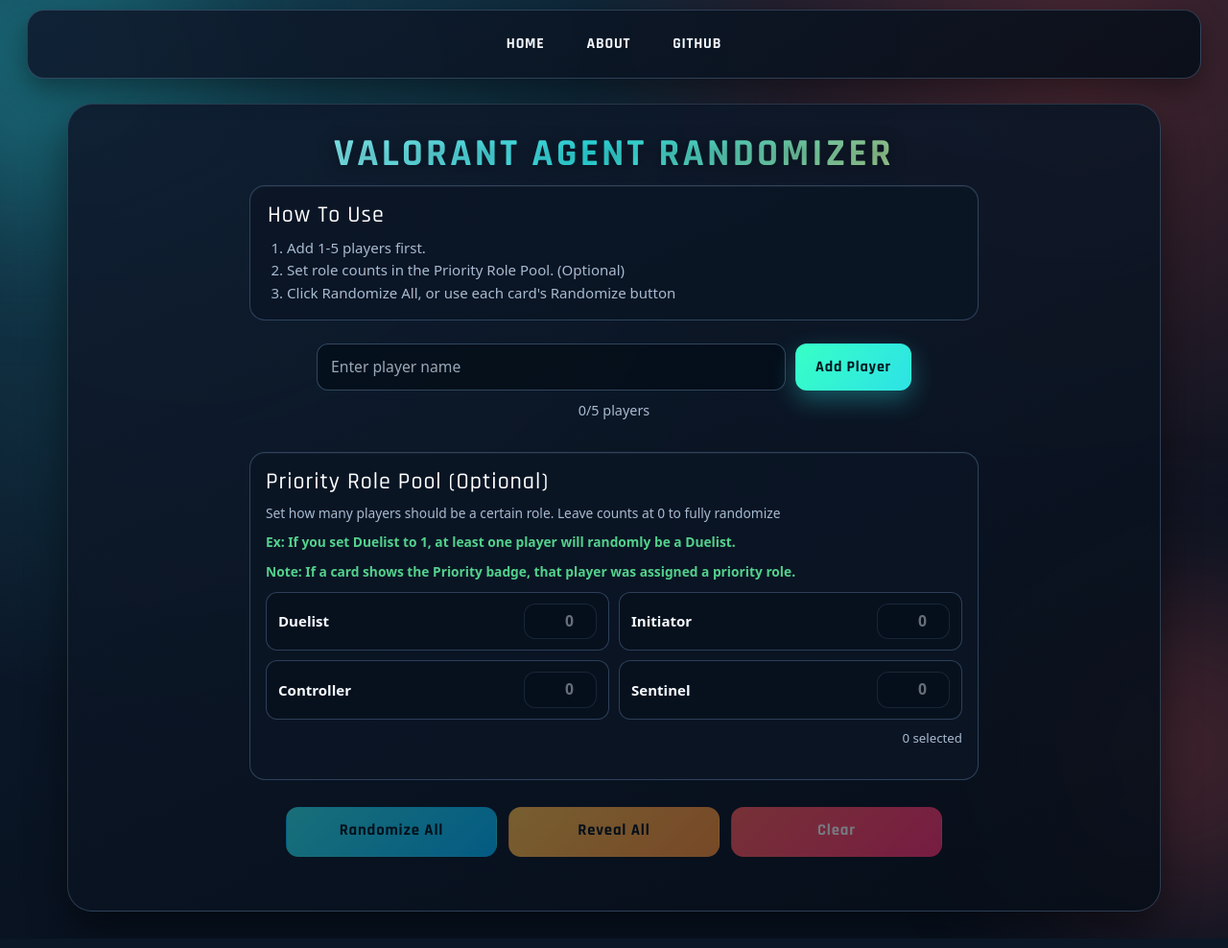
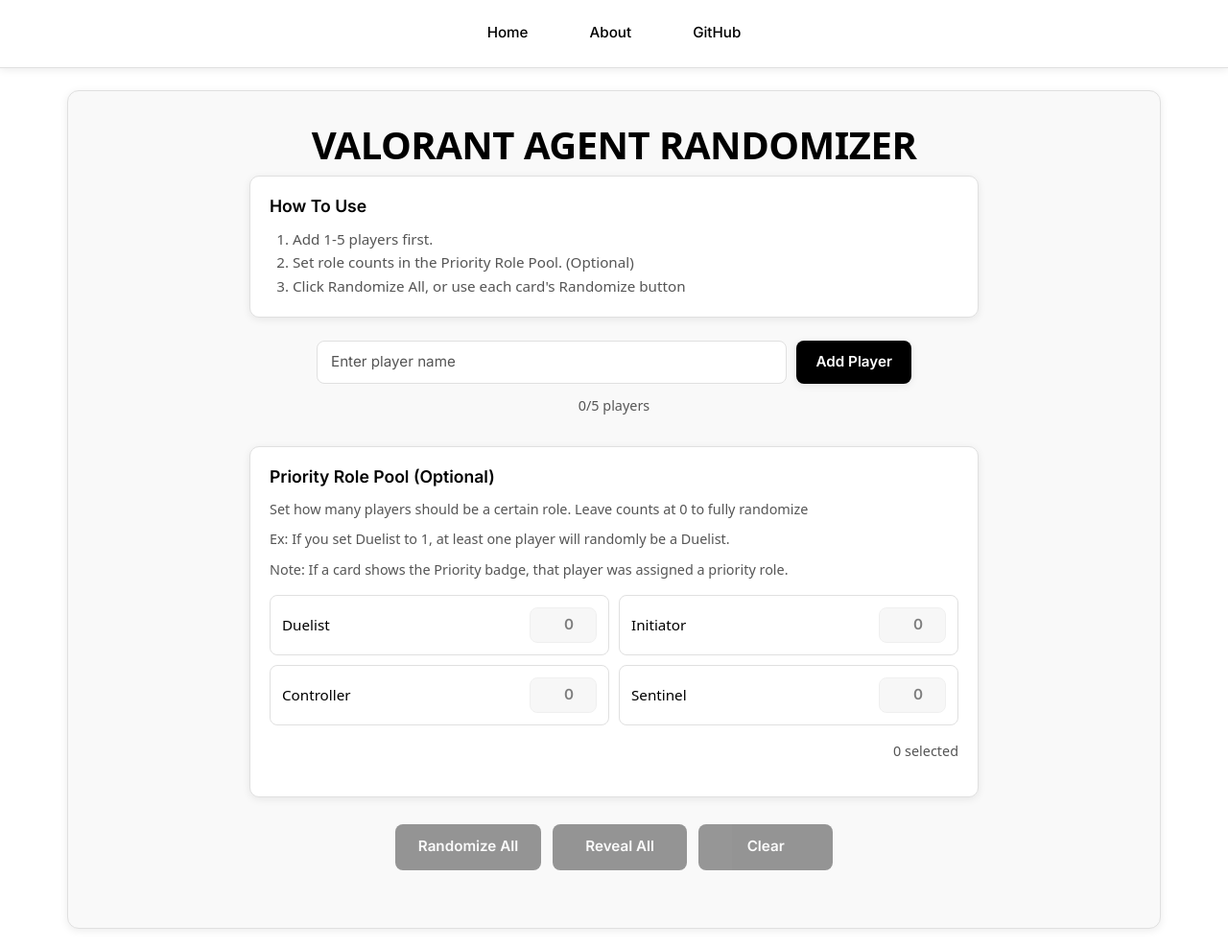
Before and after one commit to slong96/valorant-2026-randomizer, a Django app: page / in a window 1280 px wide. Shown: the whole page at 96% size. Run offline with Django 4.2, Linux system fonts and the light colour scheme; parts of the project's set-up code (start-up, migrations or seed data) failed here and were passed over.

Commit message:
changed css

```diff
--- a/valorant_stack_app/static/style.css
+++ b/valorant_stack_app/static/style.css
@@ -1,18 +1,17 @@
-@import url('https://fonts.googleapis.com/css2?family=Rajdhani:wght@500;600;700&family=Space+Grotesk:wght@400;500;600;700&display=swap');
+@import url('https://fonts.googleapis.com/css2?family=Inter:wght@400;500;600;700&display=swap');
 
 :root {
-    --bg-deep: #081220;
-    --bg-mid: #0f1f34;
-    --panel: rgba(11, 22, 38, 0.84);
-    --panel-edge: rgba(138, 172, 214, 0.26);
-    --text-main: #f3f8ff;
-    --text-soft: #a8bbd1;
-    --accent-cyan: #2de2e6;
-    --accent-red: #ff5c57;
-    --accent-amber: #ffbf47;
-    --ok-green: #53d18c;
-    --shadow-main: 0 18px 42px rgba(0, 0, 0, 0.45);
-    --nav-height: 72px;
+    --bg-main: #ffffff;
+    --bg-secondary: #f9f9f9;
+    --bg-tertiary: #f0f0f0;
+    --text-primary: #000000;
+    --text-secondary: #555555;
+    --border-color: #e0e0e0;
+    --button-primary: #000000;
+    --button-hover: #333333;
+    --shadow-light: 0 2px 8px rgba(0, 0, 0, 0.08);
+    --shadow-medium: 0 4px 16px rgba(0, 0, 0, 0.12);
+    --nav-height: 70px;
 }
 
 * {
@@ -24,189 +23,147 @@
 body {
     position: relative;
     min-height: 100vh;
-    padding: calc(36px + var(--nav-height)) 28px 28px;
-    color: var(--text-main);
-    font-family: 'Space Grotesk', 'Segoe UI', sans-serif;
-    background:
-        radial-gradient(circle at 18% 16%, rgba(45, 226, 230, 0.2) 0%, transparent 45%),
-        radial-gradient(circle at 88% 6%, rgba(255, 92, 87, 0.25) 0%, transparent 36%),
-        linear-gradient(145deg, var(--bg-mid), var(--bg-deep) 56%);
+    padding: calc(24px + var(--nav-height)) 20px 20px;
+    color: var(--text-primary);
+    font-family: 'Inter', -apple-system, BlinkMacSystemFont, 'Segoe UI', sans-serif;
+    background: var(--bg-main);
     overflow-x: hidden;
 }
 
 .site-nav {
     position: fixed;
-    top: 10px;
+    top: 0;
     left: 0;
     width: 100%;
     z-index: 1000;
-    padding-inline: 28px;
+    padding: 0 20px;
+    background: var(--bg-main);
+    border-bottom: 1px solid var(--border-color);
+    box-shadow: var(--shadow-light);
 }
 
 .site-nav-inner {
     width: min(1240px, 100%);
     min-height: var(--nav-height);
     margin: 0 auto;
-    padding: 10px 16px;
     display: flex;
     align-items: center;
     justify-content: center;
-    gap: 10px;
-    border-radius: 18px;
-    border: 1px solid rgba(138, 172, 214, 0.28);
-    background: linear-gradient(145deg, rgba(15, 28, 47, 0.9), rgba(7, 14, 24, 0.9));
-    box-shadow: 0 12px 28px rgba(0, 0, 0, 0.38);
-    backdrop-filter: blur(6px);
+    gap: 32px;
 }
 
 .site-nav-link {
-    padding: 9px 16px;
-    border-radius: 10px;
-    border: 1px solid transparent;
-    color: var(--text-main);
-    font-family: 'Rajdhani', sans-serif;
-    font-size: 0.98rem;
-    font-weight: 700;
-    letter-spacing: 0.05em;
-    text-transform: uppercase;
+    padding: 8px 16px;
+    color: var(--text-primary);
+    font-family: 'Inter', sans-serif;
+    font-size: 0.95rem;
+    font-weight: 500;
     text-decoration: none;
-    transition: transform 0.2s ease, border-color 0.2s ease, background 0.2s ease;
+    transition: color 0.2s ease;
+    border-bottom: 2px solid transparent;
 }
 
 .site-nav-link:hover {
-    transform: translateY(-1px);
-    border-color: rgba(45, 226, 230, 0.45);
-    background: rgba(45, 226, 230, 0.12);
-    color: #ffffff;
-}
-
-body::before,
-body::after {
-    content: '';
-    position: fixed;
-    z-index: -1;
-    width: 340px;
-    height: 340px;
-    border-radius: 999px;
-    filter: blur(80px);
-}
-
-body::before {
-    top: -120px;
-    left: -140px;
-    background: rgba(45, 226, 230, 0.26);
-}
-
-body::after {
-    right: -120px;
-    bottom: -150px;
-    background: rgba(255, 92, 87, 0.22);
+    color: var(--button-primary);
+    border-bottom-color: var(--button-primary);
 }
 
 .container {
     width: min(1240px, 100%);
     margin: 0 auto;
-    padding: clamp(20px, 2.2vw, 34px);
-    border-radius: 26px;
-    border: 1px solid var(--panel-edge);
-    background: linear-gradient(155deg, rgba(15, 28, 47, 0.92), rgba(7, 14, 24, 0.9));
-    box-shadow: var(--shadow-main);
-    backdrop-filter: blur(6px);
+    padding: 32px 28px;
+    border-radius: 12px;
+    background: var(--bg-secondary);
+    border: 1px solid var(--border-color);
+    box-shadow: var(--shadow-light);
 }
 
 h1 {
-    margin-top: 4px;
+    margin-top: 0;
     margin-bottom: 28px;
     text-align: center;
-    letter-spacing: 0.08em;
-    text-transform: uppercase;
-    font-family: 'Rajdhani', sans-serif;
-    font-size: clamp(2rem, 5vw, 3.3rem);
-    color: #f8fdff;
-    text-shadow:
-        0 0 26px rgba(45, 226, 230, 0.5),
-        0 2px 14px rgba(0, 0, 0, 0.48);
-    animation: reveal-up 0.55s ease both;
+    font-size: clamp(2rem, 5vw, 3rem);
+    color: var(--text-primary);
+    font-weight: 700;
+    letter-spacing: -0.5px;
 }
 
 .main-title {
-    background: linear-gradient(125deg, #d7f8ff 0%, var(--accent-cyan) 48%, var(--accent-amber) 100%);
-    -webkit-background-clip: text;
-    background-clip: text;
-    color: transparent;
-    text-shadow: 0 2px 18px rgba(0, 0, 0, 0.42);
+    color: var(--text-primary);
+    background: none;
+    -webkit-background-clip: unset;
+    background-clip: unset;
 }
 
 .workflow-note,
 .role-pool-section {
     width: min(760px, 100%);
     margin-inline: auto;
-    border-radius: 16px;
-    border: 1px solid rgba(116, 153, 200, 0.35);
-    background: var(--panel);
-    box-shadow: inset 0 1px 0 rgba(255, 255, 255, 0.05);
+    border-radius: 10px;
+    border: 1px solid var(--border-color);
+    background: var(--bg-main);
+    box-shadow: var(--shadow-light);
 }
 
 .workflow-note {
-    margin-bottom: 22px;
-    padding: 16px 18px;
-    animation: reveal-up 0.6s 0.05s ease both;
+    margin-bottom: 24px;
+    padding: 20px;
 }
 
 .workflow-note h3,
 .role-pool-section h3 {
-    margin-bottom: 8px;
-    font-family: 'Rajdhani', sans-serif;
-    letter-spacing: 0.04em;
-    font-size: clamp(1.2rem, 2vw, 1.5rem);
-    color: #ffffff;
+    margin-bottom: 12px;
+    font-family: 'Inter', sans-serif;
+    font-size: 1.1rem;
+    color: var(--text-primary);
+    font-weight: 600;
 }
 
 .workflow-note ol {
     margin: 0;
-    padding-left: 20px;
-    color: var(--text-soft);
-    font-size: 0.94rem;
-    line-height: 1.55;
+    padding-left: 24px;
+    color: var(--text-secondary);
+    font-size: 0.95rem;
+    line-height: 1.6;
 }
 
 .input-section {
     max-width: 620px;
     margin: 0 auto 32px;
-    animation: reveal-up 0.64s 0.1s ease both;
 }
 
 #player-input-form {
     display: grid;
     grid-template-columns: 1fr auto;
     gap: 10px;
-    margin-bottom: 10px;
+    margin-bottom: 12px;
 }
 
 #player-input-form input,
 .role-count-item input {
-    border-radius: 12px;
-    border: 1px solid rgba(130, 173, 221, 0.35);
-    background: rgba(3, 12, 22, 0.62);
-    color: #f4fbff;
-    font-size: 0.98rem;
+    border-radius: 8px;
+    border: 1px solid var(--border-color);
+    background: var(--bg-main);
+    color: var(--text-primary);
+    font-size: 0.95rem;
+    font-family: 'Inter', sans-serif;
 }
 
 #player-input-form input {
     width: 100%;
-    min-height: 49px;
-    padding: 12px 14px;
+    min-height: 44px;
+    padding: 10px 14px;
 }
 
 #player-input-form input::placeholder {
-    color: rgba(211, 226, 243, 0.72);
+    color: var(--text-secondary);
 }
 
 #player-input-form input:focus,
 .role-count-item input:focus {
     outline: none;
-    border-color: var(--accent-cyan);
-    box-shadow: 0 0 0 3px rgba(45, 226, 230, 0.22);
+    border-color: var(--text-primary);
+    box-shadow: 0 0 0 2px rgba(0, 0, 0, 0.05);
 }
 
 #add-player-button,
@@ -215,59 +172,57 @@ h1 {
 #clear-button,
 .rerandomize-btn,
 .home-link {
-    border: 1px solid transparent;
+    border: none;
     cursor: pointer;
-    font-family: 'Rajdhani', sans-serif;
-    font-weight: 700;
-    letter-spacing: 0.05em;
-    transition: transform 0.22s ease, filter 0.22s ease, box-shadow 0.22s ease;
+    font-family: 'Inter', sans-serif;
+    font-weight: 600;
+    transition: all 0.2s ease;
+    border-radius: 8px;
 }
 
 #add-player-button {
-    min-height: 49px;
+    min-height: 44px;
     padding: 10px 20px;
-    border-radius: 12px;
-    color: #00161f;
-    background: linear-gradient(125deg, #37ffc6, #2de2e6);
-    box-shadow: 0 10px 26px rgba(45, 226, 230, 0.33);
+    color: #ffffff;
+    background: var(--button-primary);
+    box-shadow: var(--shadow-light);
+    font-size: 0.95rem;
 }
 
 #add-player-button:hover {
-    filter: brightness(1.08);
-    transform: translateY(-2px);
+    background: var(--button-hover);
+    transform: translateY(-1px);
+    box-shadow: var(--shadow-medium);
+}
+
+#add-player-button:active {
+    transform: translateY(0);
 }
 
 .player-count {
     text-align: center;
     font-size: 0.9rem;
-    color: var(--text-soft);
+    color: var(--text-secondary);
+    margin-top: 8px;
 }
 
 .role-pool-section {
     margin-bottom: 28px;
-    padding: 16px;
-    animation: reveal-up 0.7s 0.16s ease both;
+    padding: 20px;
 }
 
 .role-pool-hint,
 .role-pool-note {
     margin-bottom: 10px;
-    font-size: 0.86rem;
-}
-
-.role-pool-hint {
-    color: var(--text-soft);
-}
-
-.role-pool-note {
-    color: var(--ok-green);
-    font-weight: 600;
+    font-size: 0.9rem;
+    color: var(--text-secondary);
 }
 
 .role-grid {
     display: grid;
     grid-template-columns: repeat(2, minmax(0, 1fr));
     gap: 10px;
+    margin: 16px 0;
 }
 
 .role-count-item {
@@ -275,57 +230,58 @@ h1 {
     align-items: center;
     justify-content: space-between;
     gap: 8px;
-    padding: 11px 12px;
-    border-radius: 12px;
-    border: 1px solid rgba(135, 172, 221, 0.3);
-    background: rgba(7, 17, 30, 0.72);
-    color: #f8fbff;
-    font-size: 0.94rem;
+    padding: 12px;
+    border-radius: 8px;
+    border: 1px solid var(--border-color);
+    background: var(--bg-main);
+    color: var(--text-primary);
+    font-size: 0.95rem;
+    font-weight: 500;
+}
+
+.role-count-item input {
+    width: 70px;
+    padding: 6px 8px;
+    text-align: right;
     font-weight: 600;
 }
 
-.role-count-item input {
-    width: 76px;
-    padding: 6px 8px;
-    text-align: right;
-    font-weight: 700;
-}
-
 .role-count-item input:disabled {
-    opacity: 0.4;
+    opacity: 0.5;
     cursor: not-allowed;
+    background: var(--bg-tertiary);
 }
 
 .role-pool-total {
-    margin-top: 10px;
+    margin-top: 12px;
     text-align: right;
-    color: var(--text-soft);
-    font-size: 0.83rem;
+    color: var(--text-secondary);
+    font-size: 0.9rem;
 }
 
 .about-section {
     width: min(760px, 100%);
     margin: 30px auto 0;
-    padding: 16px 18px;
-    border-radius: 16px;
-    border: 1px solid rgba(116, 153, 200, 0.35);
-    background: var(--panel);
-    box-shadow: inset 0 1px 0 rgba(255, 255, 255, 0.05);
+    padding: 20px;
+    border-radius: 10px;
+    border: 1px solid var(--border-color);
+    background: var(--bg-main);
+    box-shadow: var(--shadow-light);
 }
 
 .about-section h3 {
-    margin-bottom: 8px;
-    font-family: 'Rajdhani', sans-serif;
-    letter-spacing: 0.04em;
-    font-size: clamp(1.2rem, 2vw, 1.5rem);
-    color: #ffffff;
+    margin-bottom: 12px;
+    font-family: 'Inter', sans-serif;
+    font-size: 1.1rem;
+    color: var(--text-primary);
+    font-weight: 600;
 }
 
 .about-section p {
     margin: 0;
-    color: var(--text-soft);
-    font-size: 0.92rem;
-    line-height: 1.55;
+    color: var(--text-secondary);
+    font-size: 0.95rem;
+    line-height: 1.6;
 }
 
 .action-buttons {
@@ -333,43 +289,37 @@ h1 {
     justify-content: center;
     gap: 12px;
     flex-wrap: wrap;
-    margin: 0 auto 8px;
-    animation: reveal-up 0.74s 0.2s ease both;
+    margin: 0 auto 28px;
 }
 
 #randomize-button,
 #reveal-all-button,
 #clear-button {
-    min-width: 220px;
-    min-height: 52px;
+    min-width: 140px;
+    min-height: 48px;
     padding: 12px 24px;
-    border-radius: 13px;
-    font-size: 1.04rem;
-    color: #001018;
-}
-
-#randomize-button {
-    background: linear-gradient(135deg, #2de2e6, #00b7ff);
-    box-shadow: 0 11px 25px rgba(0, 183, 255, 0.35);
-}
-
-#reveal-all-button {
-    background: linear-gradient(135deg, #ffbf47, #ff8f37);
-    box-shadow: 0 11px 25px rgba(255, 143, 55, 0.35);
-}
-
-#clear-button {
+    border-radius: 8px;
+    font-size: 0.95rem;
+    font-weight: 600;
     color: #ffffff;
-    background: linear-gradient(135deg, #ff5c57, #ff2f74);
-    box-shadow: 0 11px 25px rgba(255, 47, 116, 0.35);
+    background: var(--button-primary);
+    box-shadow: var(--shadow-light);
 }
 
 #randomize-button:hover:not(:disabled),
 #reveal-all-button:hover:not(:disabled),
 #clear-button:hover:not(:disabled),
 .rerandomize-btn:hover:not(:disabled) {
-    filter: brightness(1.08);
-    transform: translateY(-2px);
+    background: var(--button-hover);
+    transform: translateY(-1px);
+    box-shadow: var(--shadow-medium);
+}
+
+#randomize-button:active:not(:disabled),
+#reveal-all-button:active:not(:disabled),
+#clear-button:active:not(:disabled),
+.rerandomize-btn:active:not(:disabled) {
+    transform: translateY(0);
 }
 
 #randomize-button:disabled,
@@ -377,39 +327,38 @@ h1 {
 #clear-button:disabled,
 .rerandomize-btn:disabled {
     cursor: not-allowed;
-    opacity: 0.45;
+    opacity: 0.4;
     box-shadow: none;
     transform: none;
 }
 
 #player-card-container {
     display: grid;
-    grid-template-columns: repeat(auto-fit, minmax(220px, 220px));
+    grid-template-columns: repeat(auto-fit, minmax(200px, 200px));
     justify-content: center;
     gap: 16px;
     margin-top: 28px;
-    animation: reveal-up 0.8s 0.26s ease both;
 }
 
 .player-card {
     position: relative;
-    width: min(100%, 220px);
+    width: min(100%, 200px);
     justify-self: center;
     overflow: hidden;
-    border-radius: 16px;
-    border: 1px solid rgba(120, 163, 217, 0.42);
-    background: linear-gradient(160deg, #13263f, #0a1626 72%);
-    box-shadow: 0 14px 28px rgba(0, 0, 0, 0.36);
-    transition: transform 0.3s ease, box-shadow 0.3s ease;
+    border-radius: 10px;
+    border: 1px solid var(--border-color);
+    background: var(--bg-main);
+    box-shadow: var(--shadow-light);
+    transition: all 0.3s ease;
 }
 
 .player-card:hover {
-    transform: translateY(-6px);
-    box-shadow: 0 20px 36px rgba(0, 0, 0, 0.5);
+    transform: translateY(-4px);
+    box-shadow: var(--shadow-medium);
 }
 
 .player-card.is-randomizing {
-    animation: card-flicker 0.45s ease-in-out infinite;
+    animation: card-pulse 0.4s ease-in-out infinite;
 }
 
 .player-card.is-concealed {
```
Also changed, not shown: other parts of valorant_stack_app/static/style.css (+87 -97 lines).
